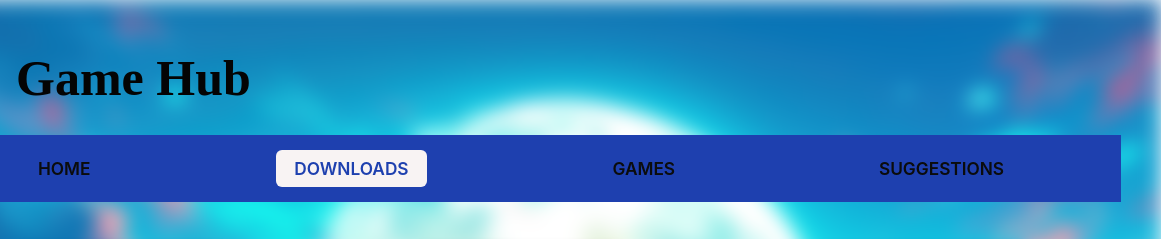
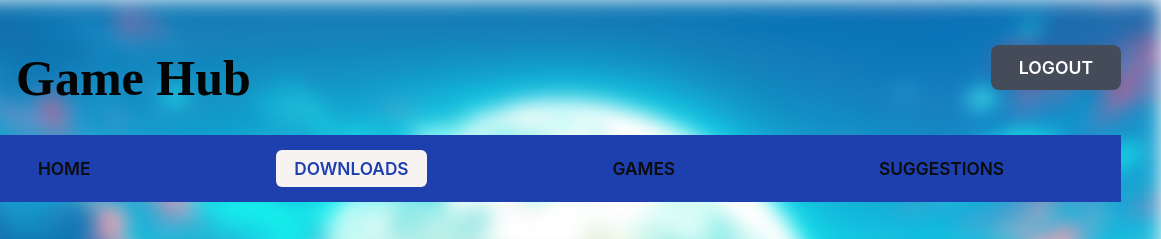
Before and after one commit to chrstnjymnl/GAMEHUB.DP, a plain HTML site: page download.html in a window 1280 px wide. Shown: the top 239 px of the page, 119-1280 px from the left. Drawn offline with Linux system fonts and the light colour scheme.

Commit message:
Add files via upload

```diff
--- a/download.html
+++ b/download.html
@@ -137,6 +137,29 @@
         margin-bottom: 18px;
     }
 
+    .animated-btn1 {
+        position: sticky;
+        padding: 12px 28px;
+        background: #444c5a;
+        color: #fff;
+        border: none;
+        border-radius: 8px;
+        font-size: 1.1rem;
+        font-family: 'Inter', Arial, sans-serif;
+        font-weight: 600;
+        cursor: pointer;
+        text-decoration: none;
+        display: inline-block;
+        transition: background 0.3s, transform 0.2s, box-shadow 0.2s;
+        box-shadow: 0 2px 8px rgba(60, 80, 120, 0.08);
+        margin-top: 5px;
+        margin-bottom: 18px;
+        position: absolute;
+        top: 40px;
+        right: 40px;
+        z-index: 1001;
+    }
+
     .animated-btn:hover,
     .link-btn:hover {
         background: #2563eb;
@@ -164,6 +187,11 @@
     <div style="display: flex; align-items: center; gap: 20px; margin-bottom: 20px;">
         <img src="logo.png" alt="Game Hub Logo" style="width: 75px; height: 75px;">
         <h1 style="margin: 0;">Game Hub</h1>
+    </div>
+    </div>
+
+    <div>
+        <a href="login.html" target="_blank" class="animated-btn1">LOGOUT</a>
     </div>
 
     <div class="ht">
```
Also changed, not shown: games.html (+26 -0 lines), index.html (+3 -3 lines), suggestions.html (+26 -0 lines).
